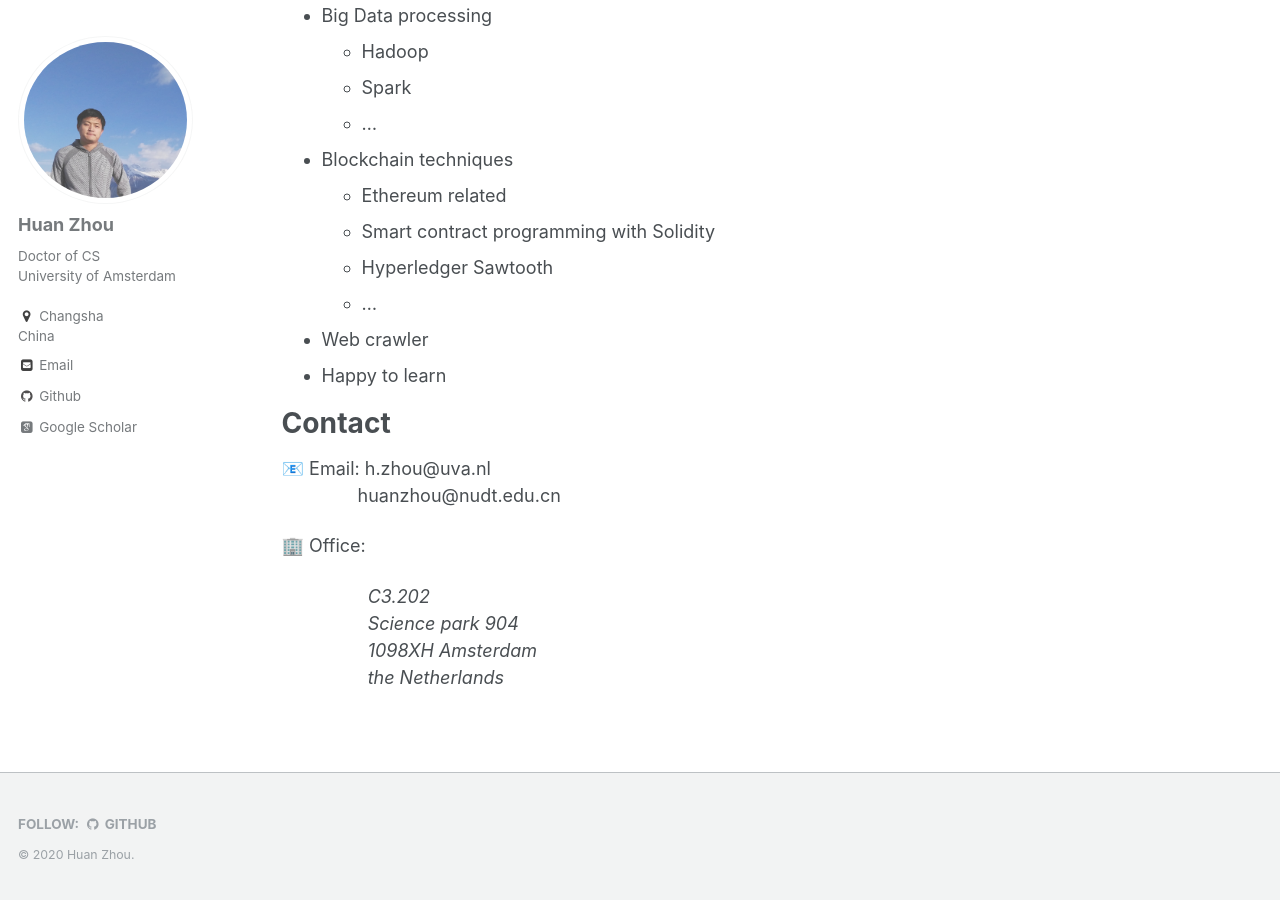
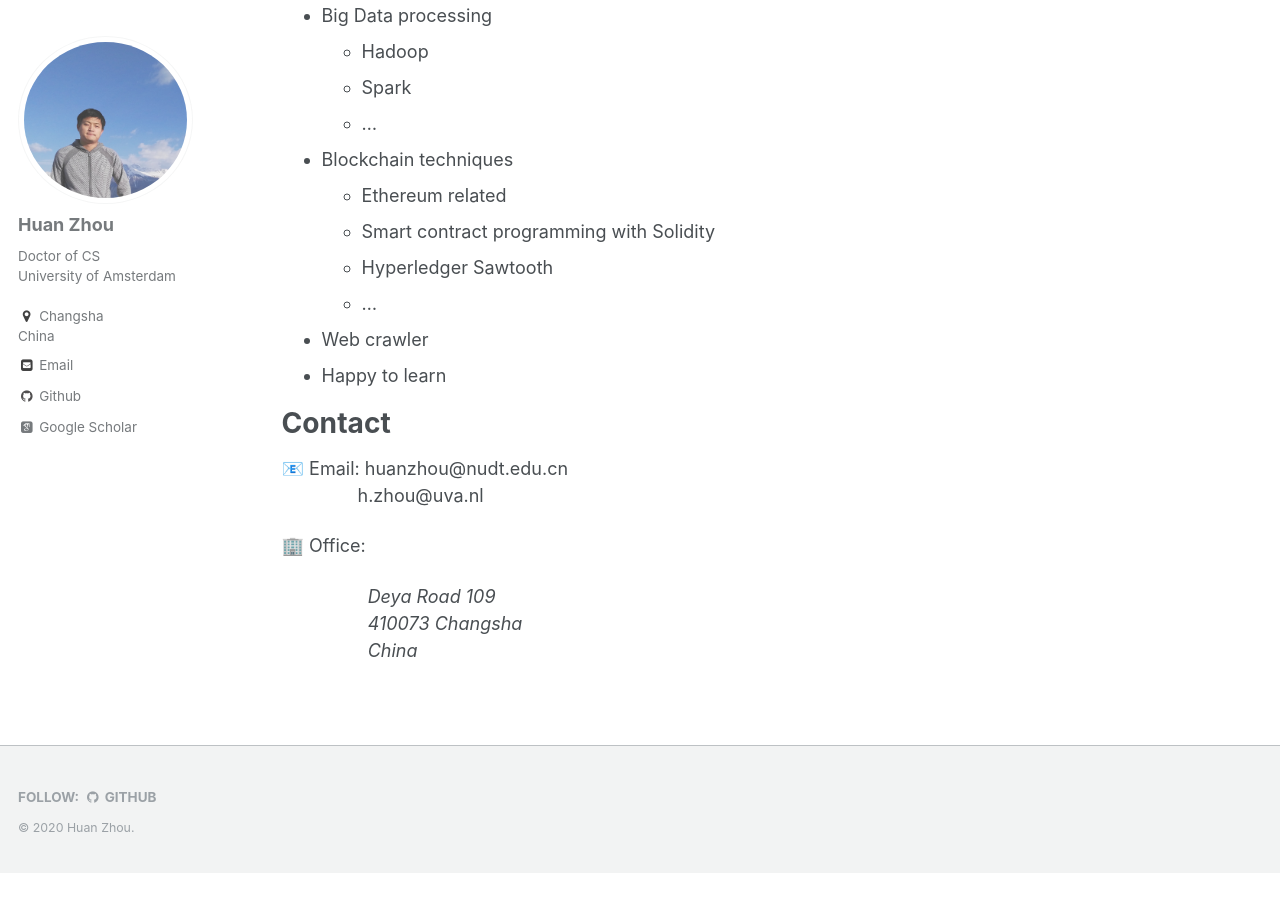
Before and after one commit to zh9314/zh9314.github.io, a Jekyll site: the page built from _pages/about.md, in a window 1280 px wide and 900 px high, scrolled down 1741 px. Built offline with Jekyll 4.4.1, drawn with Linux system fonts in a browser that asks for light colours; emoji names are drawn with the system emoji font; some web fonts are replaced; after the commit the page ends 2614 px from its top, so only the background shows below that.

```diff
--- a/_config.yml
+++ b/_config.yml
@@ -10,7 +10,7 @@
 title                    : "周寰 / About Me"
 title_separator          : "-"
 name                     : &name "Huan Zhou"
-description              : &description "Doctor of CS<br />University of Amsterdam"
+description              : &description "Doctor of Computer Science<br />National University of Defense Technology"
 url                      : https://zh9314.github.io
 baseurl                  : ""
 repository               : "zh9314/zh9314.github.io"
--- a/_pages/about.md
+++ b/_pages/about.md
@@ -69,13 +69,12 @@
 
 Contact
 ======
-:email: Email: h.zhou@uva.nl <br>
-&nbsp;&nbsp;&nbsp;&nbsp;&nbsp;&nbsp;&nbsp;&nbsp;&nbsp;&nbsp;&nbsp;&nbsp;&nbsp;&nbsp;&nbsp;huanzhou@nudt.edu.cn
+:email: Email: huanzhou@nudt.edu.cn <br>
+&nbsp;&nbsp;&nbsp;&nbsp;&nbsp;&nbsp;&nbsp;&nbsp;&nbsp;&nbsp;&nbsp;&nbsp;&nbsp;&nbsp;&nbsp;h.zhou@uva.nl
 
 :office: Office:
 <address>
-&nbsp;&nbsp;&nbsp;&nbsp;&nbsp;&nbsp;&nbsp;&nbsp;&nbsp;&nbsp;&nbsp;&nbsp;&nbsp;&nbsp;&nbsp;&nbsp; C3.202 <br>
-&nbsp;&nbsp;&nbsp;&nbsp;&nbsp;&nbsp;&nbsp;&nbsp;&nbsp;&nbsp;&nbsp;&nbsp;&nbsp;&nbsp;&nbsp;&nbsp; Science park 904<br>
-&nbsp;&nbsp;&nbsp;&nbsp;&nbsp;&nbsp;&nbsp;&nbsp;&nbsp;&nbsp;&nbsp;&nbsp;&nbsp;&nbsp;&nbsp;&nbsp; 1098XH Amsterdam <br>
-&nbsp;&nbsp;&nbsp;&nbsp;&nbsp;&nbsp;&nbsp;&nbsp;&nbsp;&nbsp;&nbsp;&nbsp;&nbsp;&nbsp;&nbsp;&nbsp; the Netherlands
+&nbsp;&nbsp;&nbsp;&nbsp;&nbsp;&nbsp;&nbsp;&nbsp;&nbsp;&nbsp;&nbsp;&nbsp;&nbsp;&nbsp;&nbsp;&nbsp; Deya Road 109<br>
+&nbsp;&nbsp;&nbsp;&nbsp;&nbsp;&nbsp;&nbsp;&nbsp;&nbsp;&nbsp;&nbsp;&nbsp;&nbsp;&nbsp;&nbsp;&nbsp; 410073 Changsha <br>
+&nbsp;&nbsp;&nbsp;&nbsp;&nbsp;&nbsp;&nbsp;&nbsp;&nbsp;&nbsp;&nbsp;&nbsp;&nbsp;&nbsp;&nbsp;&nbsp; China
 </address>
```
Also changed, not shown: _pages/publications.md (+6 -1 lines).
